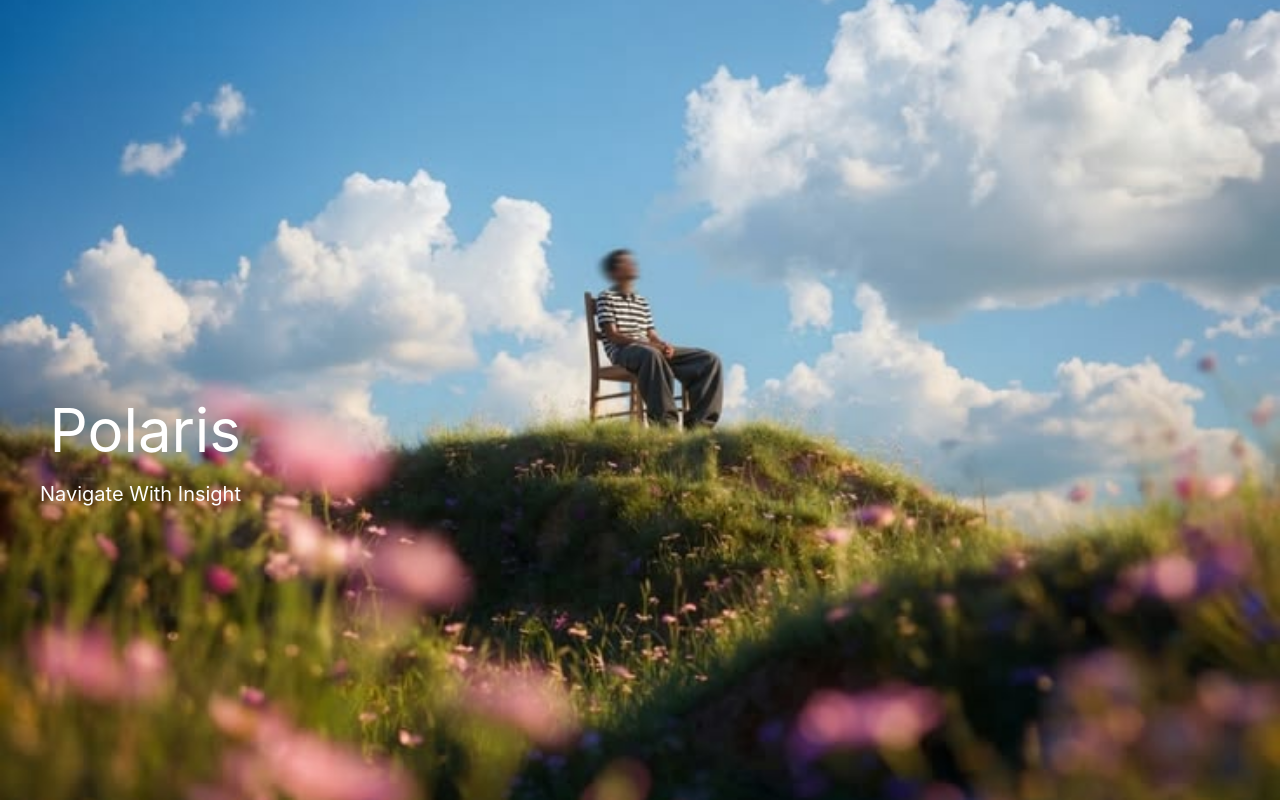
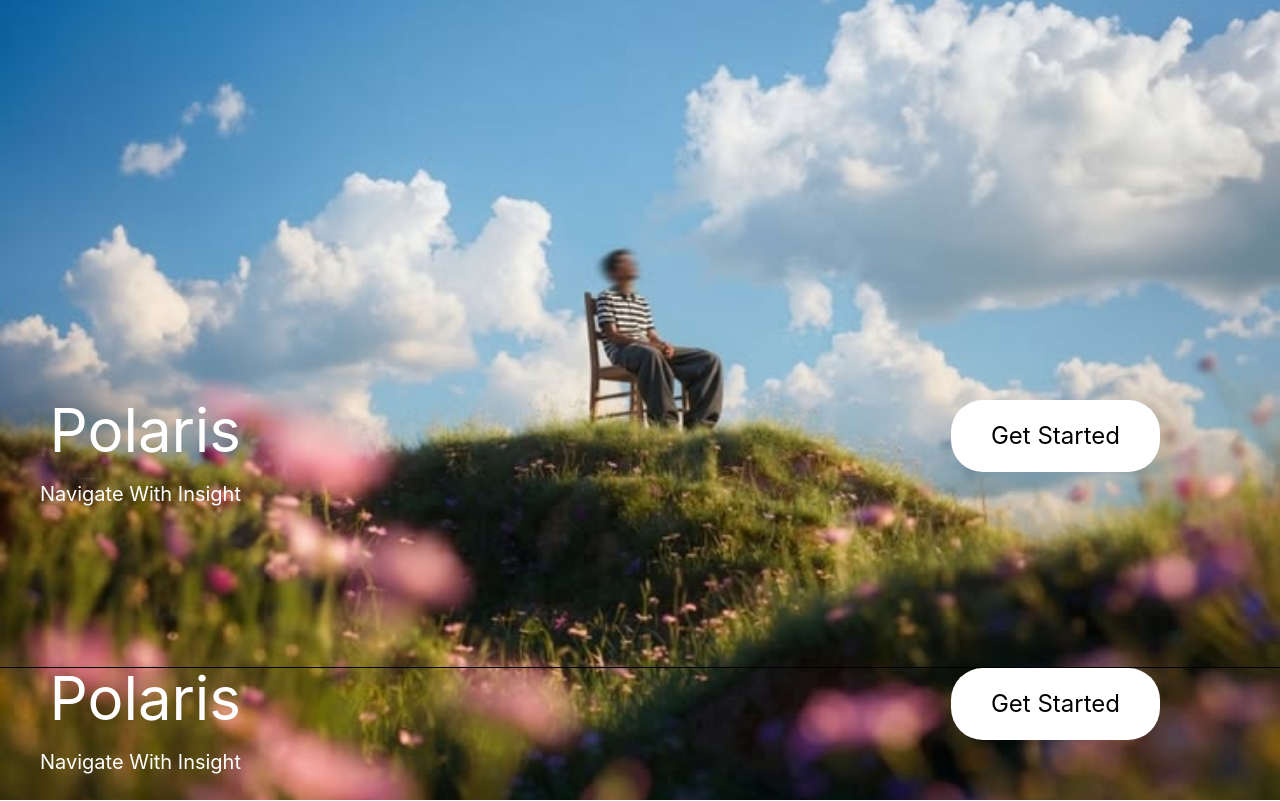
Before and after one commit to Aaryany25/Animations, a React (Vite) app: page / in a window 1280 px wide. Built offline with nearby package versions, Linux system fonts and the light colour scheme.

Commit message:
Completed the Landig Page

```diff
--- a/src/pages/Home2.tsx
+++ b/src/pages/Home2.tsx
@@ -15,9 +15,22 @@ function Home2() {
              <h1 className="text-6xl mb-5 ">Polaris</h1>
             <p className="text-xl">Navigate With Insight</p>
           </div>
-
+          <div className={"flex flex-col text-white mr-30"}>
+          <button className={"bg-white text-black px-10 py-5 text-2xl  rounded-4xl mb-5"}>Get Started</button>
+          </div>
         </div>
-
+        <hr></hr>
+         <div className={
+            "w-full h-1/6 flex justify-between align-center "
+        }>
+          <div className={"flex flex-col  text-white ml-10"}>
+             <h1 className="text-6xl mb-5 ">Polaris</h1>
+            <p className="text-xl">Navigate With Insight</p>
+          </div>
+          <div className={"flex flex-col text-white mr-30"}>
+          <button className={"bg-white text-black px-10 py-5 text-2xl  rounded-4xl mb-5"}>Get Started</button>
+          </div>
+        </div>
     </div>
     </div>
   )
```
